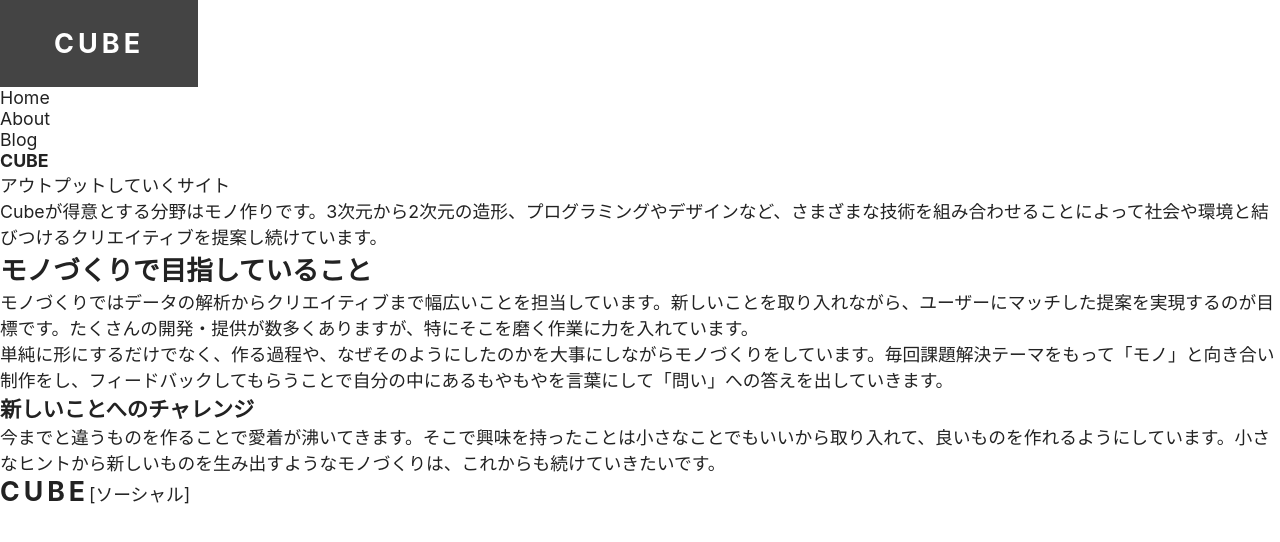
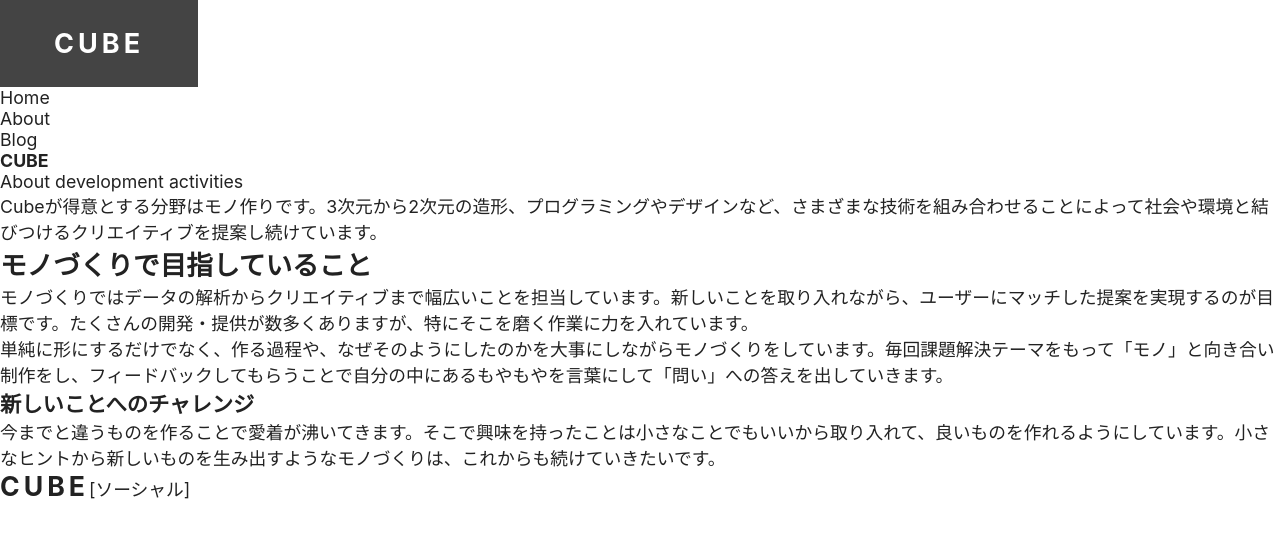
Before and after one commit to hyosetsu/next-react-website, a Next.js app: page /about in a window 1280 px wide. Shown: the top 542 px of the page. Built offline with nearby package versions, Linux system fonts and the light colour scheme.

Commit message:
Layout Styles 4.5
Containerコンポーネントで横幅を整える

```diff
--- a/pages/about.js
+++ b/pages/about.js
@@ -3,7 +3,7 @@ import Hero from "components/hero"
 export default function About() {
   return (
     <Container>
-      <Hero title="CUBE" subtitle="アウトプットしていくサイト" />
+      <Hero title="CUBE" subtitle="About development activities" />
       <p>
         Cubeが得意とする分野はモノ作りです。3次元から2次元の造形、プログラミングやデザインなど、さまざまな技術を組み合わせることによって社会や環境と結びつけるクリエイティブを提案し続けています。
       </p>
```
